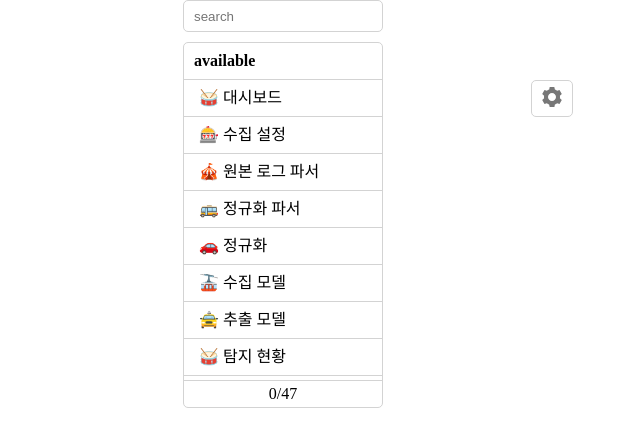
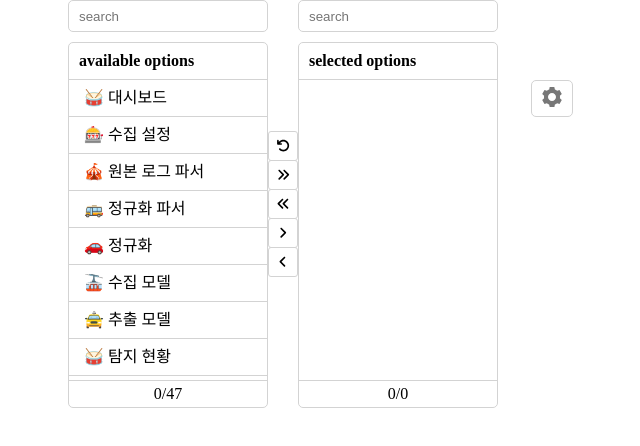
Before and after one commit to wanted-codestates-project-team-05/wanted-codestates-project-05-3, a React (Create React App) app: page / in a window 1280 px wide. Shown: the top 446 px of the page, without its empty margins (357-997 px from the left). Built offline with nearby package versions, Linux system fonts and the light colour scheme.

Commit message:
[Client]/fix: list move bug / feat: click event (#21)
feat: click event
feat: list move

Co-authored-by: SeongHyun <70502670+Lee-Seonghyun316@users.noreply.github.com>

```diff
--- a/src/App.js
+++ b/src/App.js
@@ -1,16 +1,13 @@
 import GlobalStyle from './GlobalStyle';
 import Setting from './components/Setting';
+import Homepage from './pages/Homepage';
 import ListContainer from './components/ListContainer';
-import FakeHomePage from './components/ItemMoveButton/FakeHomePage';
 
 function App() {
   return (
     <>
       <GlobalStyle />
-      {/*<Homepage />*/}
-      {/*<ListContainer />*/}
-      {/* <FakeHomePage /> */}
-      <ListContainer />
+      <Homepage />
       <Setting />
     </>
   );
--- a/src/atom/onoffAtom.js
+++ b/src/atom/onoffAtom.js
@@ -12,10 +12,10 @@ export const titleOnOffState = atom({
 
 export const oneDragOnOffState = atom({
   key: 'oneDragOnOffState',
-	default: window.localStorage.getItem('oneDragOnOff') || false,
+	default: window.localStorage.getItem('oneDragOnOff') || true,
 });
 
 export const itemNumOnOffState = atom({
   key: 'itemNumOnOffState',
-	default: window.localStorage.getItem('itemNumOnOff') || false,
+	default: window.localStorage.getItem('itemNumOnOff') || true,
 });
--- a/src/components/ItemMoveButton/CountSelectedItem.js
+++ b/src/components/ItemMoveButton/CountSelectedItem.js
@@ -1,12 +1,7 @@
 import React from 'react';
 import styled from 'styled-components';
-import { leftListState, rightListState } from '../../atom/objectAtom';
-import { useRecoilState } from 'recoil';
 
-const CountSelectedItem = ({ selectedItemsLength, direction }) => {
-  const [leftList, setLeftList] = useRecoilState(leftListState);
-  const [rightList, setRightList] = useRecoilState(rightListState);
-  const allCount = direction === 'left' ? leftList.length : rightList.length;
+const CountSelectedItem = ({ selectedItemsLength, allCount }) => {
   return (
     <Wrap>
       <Text>
@@ -19,13 +14,12 @@ const CountSelectedItem = ({ selectedItemsLength, direction }) => {
 export default CountSelectedItem;
 
 const Wrap = styled.div`
-  width: 200px;
-  background-color: white;
-  border: 1px solid lightgray;
-  border-radius: 3px;
-  text-align: center;
-  height: 20px;
-  line-height: 20px;
+  display: flex;
+  align-items: center;
+  justify-content: center;
+  font-weight: 500;
+  padding: 5px 0px;
+  border-top: 1px solid lightgray;
 `;
 
 const Text = styled.p``;
--- a/src/components/ItemMoveButton/ItemMoveButton.js
+++ b/src/components/ItemMoveButton/ItemMoveButton.js
@@ -12,7 +12,7 @@ import { leftListState, rightListState } from '../../atom/objectAtom';
 import { useRecoilState } from 'recoil';
 import { emojiMenus } from '../../assets/data';
 
-const ItemMoveButton = ({ selectedItems, setSelectedItems }) => {
+const ItemMoveButton = ({ selectedLeft, setSelectedLeft, selectedRight, setSelectedRight }) => {
   const [leftList, setLeftList] = useRecoilState(leftListState);
   const [rightList, setRightList] = useRecoilState(rightListState);
 
@@ -20,31 +20,31 @@ const ItemMoveButton = ({ selectedItems, setSelectedItems }) => {
     setLeftList(emojiMenus);
     setRightList([]);
   };
-  const handleMoveSelected = (selectedItems) => {
-    setRightList((list) => list.concat(selectedItems));
+  const handleMoveSelected = () => {
+    setRightList((list) => list.concat(selectedLeft));
     setLeftList((list) =>
       list.filter((option) => {
         let result = true;
-        selectedItems.forEach((item) => {
+        selectedLeft?.forEach((item) => {
           if (option.id === item.id) result = false;
         });
         return result;
       })
     );
-    setSelectedItems([]);
+    setSelectedLeft([]);
   };
-  const handleMoveAvailable = (selectedItems) => {
-    setLeftList((leftList) => leftList.concat(selectedItems));
+  const handleMoveAvailable = () => {
+    setLeftList((leftList) => leftList.concat(selectedRight));
     setRightList((rightList) =>
       rightList.filter((option) => {
         let result = true;
-        selectedItems.forEach((item) => {
+        selectedRight?.forEach((item) => {
           if (option.id === item.id) result = false;
         });
         return result;
       })
     );
-    setSelectedItems([]);
+    setSelectedRight([]);
   };
   const handleMoveAll = (direction) => {
     if (direction === 'right') {
@@ -58,20 +58,20 @@ const ItemMoveButton = ({ selectedItems, setSelectedItems }) => {
 
   return (
     <Wrap>
-      <Button>
-        <FontAwesomeIcon icon={faArrowRotateRight} onClick={handleInitializationClick} />
+      <Button onClick={handleInitializationClick}>
+        <FontAwesomeIcon icon={faArrowRotateRight} />
       </Button>
-      <Button>
-        <FontAwesomeIcon icon={faAngleDoubleLeft} onClick={() => handleMoveAll('right')} />
+      <Button onClick={() => handleMoveAll('right')}>
+        <FontAwesomeIcon icon={faAngleDoubleLeft} />
       </Button>
-      <Button>
-        <FontAwesomeIcon icon={faAngleDoubleRight} onClick={() => handleMoveAll('left')} />
+      <Button onClick={() => handleMoveAll('left')}>
+        <FontAwesomeIcon icon={faAngleDoubleRight} />
       </Button>
-      <Button>
-        <FontAwesomeIcon icon={faAngleLeft} onClick={() => handleMoveSelected(selectedItems)} />
+      <Button onClick={handleMoveSelected}>
+        <FontAwesomeIcon icon={faAngleLeft} />
       </Button>
-      <Button>
-        <FontAwesomeIcon icon={faAngleRight} onClick={() => handleMoveAvailable(selectedItems)} />
+      <Button onClick={handleMoveAvailable}>
+        <FontAwesomeIcon icon={faAngleRight} />
       </Button>
     </Wrap>
   );
@@ -82,6 +82,7 @@ const Wrap = styled.div`
   display: flex;
   flex-direction: column;
   border-collapse: collapse;
+  width: 30px;
 `;
 const Button = styled.button`
   margin-top: -1px;
@@ -89,7 +90,6 @@ const Button = styled.button`
   background: white;
   border: 1px solid lightgray;
   border-radius: 3px;
-  width: 30px;
+  cursor: pointer;
   height: 30px;
-  cursor: pointer;
 `;
--- a/src/components/ListContainer.js
+++ b/src/components/ListContainer.js
@@ -1,42 +1,58 @@
 import React, { useEffect, useState } from 'react';
+import { useRecoilValue } from 'recoil';
 import styled from 'styled-components';
-import { emojiMenus } from '../assets/data';
+import { componentHeightState, componentWidthState, itemSizeState } from '../atom/objectAtom';
+import { itemNumOnOffState, oneDragOnOffState } from '../atom/onoffAtom';
 import { DragToReorderList } from '../hooks/DragAndDrop';
+import CountSelectedItem from './ItemMoveButton/CountSelectedItem';
 
-export default function ListContainer({ title = 'available', width, height, fontSize = 'M' }) {
-  const [items, setItems] = useState(emojiMenus);
+export default function ListContainer({ list, selected, setSelected, title }) {
+  const [filtered, setFiltered] = useState([]);
   const [filter, setFilter] = useState('');
-  const [selected, setSelected] = useState([]);
-  const [size, setSize] = useState();
+  const [initialSelect, setInitialSelect] = useState();
+  const size = useRecoilValue(itemSizeState);
+  const width = useRecoilValue(componentWidthState);
+  const height = useRecoilValue(componentHeightState);
+  const multiSelect = useRecoilValue(oneDragOnOffState);
+  const countView = useRecoilValue(itemNumOnOffState);
+
   const { onDragStart, onDragOver, onDragLeave, onDragEnter, onDragEnd, onDrop } = DragToReorderList({
-    items,
-    setItems,
+    filtered,
+    setFiltered,
   });
+
   const handleInput = ({ target: { value } }) => {
     setFilter(value);
   };
 
-  const handleClick = (item) => {
-    setSelected((prev) => (prev.includes(item) ? [...prev.filter((value) => value.id !== item.id)] : [...prev, item]));
+  const handleClick = (e, item) => {
+    if (!multiSelect) {
+      setSelected([item]);
+      setInitialSelect(item);
+      return;
+    }
+    if (e.nativeEvent.ctrlKey || e.metaKey) {
+      setSelected((prev) =>
+        prev.includes(item) ? [...prev.filter((value) => value.id !== item.id)] : [...prev, item]
+      );
+      setInitialSelect(item);
+      return;
+    }
+    if (e.nativeEvent.shiftKey) {
+      const index = list.findIndex((value) => value === initialSelect);
+      const clickedIndex = list.findIndex((value) => value === item);
+      if (index <= clickedIndex) setSelected(list.slice(index, clickedIndex + 1));
+      if (index > clickedIndex) setSelected(list.slice(clickedIndex, index + 1));
+      return;
+    }
+    setSelected([item]);
+    setInitialSelect(item);
   };
 
   useEffect(() => {
-    switch (fontSize) {
-      case 'XS':
-        setSize(0.6);
-        break;
-      case 'S':
-        setSize(0.8);
-        break;
-      default:
-        setSize(1);
-    }
-  }, [fontSize]);
-
-  useEffect(() => {
     setSelected([]);
-    setItems(emojiMenus.filter((item) => item.name.includes(filter)));
-  }, [filter]);
+    setFiltered(list.filter((item) => item?.name.includes(filter)));
+  }, [filter, list, setSelected]);
 
   return (
     <Container width={width}>
@@ -46,15 +62,15 @@ export default function ListContainer({ title = 'available', width, height, font
           <p>{title}</p>
         </TextBox>
         <Ul height={height}>
-          {items.map((item, index) => {
+          {filtered.map((item, index) => {
             return (
               <Li
                 key={item.id}
                 size={size}
                 selected={selected.includes(item)}
-                onClick={() => handleClick(item)}
                 data-position={index}
                 draggable={true}
+                onClick={(e) => handleClick(e, item)}
                 onDragStart={onDragStart}
                 onDragOver={onDragOver}
                 onDragLeave={onDragLeave}
@@ -66,11 +82,7 @@ export default function ListContainer({ title = 'available', width, height, font
             );
           })}
         </Ul>
-        <CountBox>
-          <p>
-            {selected.length}/{items.length}
-          </p>
-        </CountBox>
+        {countView && <CountSelectedItem allCount={filtered.length} selectedItemsLength={selected.length} />}
       </Wrapper>
     </Container>
   );
@@ -119,7 +131,7 @@ const Ul = styled.ul`
 
 const Li = styled.li`
   padding: 10px 0 10px 15px;
-  font-size: ${({ size }) => size * 16}px;
+  font-size: ${({ size }) => size}px;
   border-bottom: 1px solid lightgray;
   ${({ selected }) => (selected ? 'background-color: skyblue;' : '')}
   cursor: pointer;
@@ -134,12 +146,3 @@ const Li = styled.li`
     background-color: #00a8ff;
   }
 `;
-
-const CountBox = styled.div`
-  display: flex;
-  align-items: center;
-  justify-content: center;
-  font-weight: 500;
-  padding: 5px 0px;
-  border-top: 1px solid lightgray;
-`;
--- a/src/pages/Homepage.js
+++ b/src/pages/Homepage.js
@@ -1,5 +1,68 @@
-import React from 'react';
+import React, { useEffect, useState } from 'react';
+import { useRecoilState, useRecoilValue } from 'recoil';
+import { leftListState, leftTitleNameState, rightListState, rightTitleNameState } from '../atom/objectAtom';
+import styled from 'styled-components';
+import ItemMoveButton from '../components/ItemMoveButton/ItemMoveButton';
+import ListContainer from '../components/ListContainer';
 
 export default function Homepage() {
-  return <div>Homepage</div>;
+  const [leftList, setLeftList] = useRecoilState(leftListState);
+  const [rightList, setRightList] = useRecoilState(rightListState);
+  const [selectedLeft, setSelectedLeft] = useState([]);
+  const [selectedRight, setSelectedRight] = useState([]);
+  const leftTitleName = useRecoilValue(leftTitleNameState);
+  const rightTitleName = useRecoilValue(rightTitleNameState);
+
+  useEffect(() => {
+    if (selectedLeft.length > 0) {
+      setSelectedRight([]);
+    }
+  }, [selectedLeft, setSelectedRight]);
+
+  useEffect(() => {
+    if (selectedRight.length > 0) {
+      setSelectedLeft([]);
+    }
+  }, [selectedRight, setSelectedLeft]);
+
+  return (
+    <Container>
+      <Wrapper>
+        <ListContainer
+          list={leftList}
+          setList={setLeftList}
+          selected={selectedLeft}
+          setSelected={setSelectedLeft}
+          title={leftTitleName}
+        />
+        <ItemMoveButton
+          selectedLeft={selectedLeft}
+          setSelectedLeft={setSelectedLeft}
+          selectedRight={selectedRight}
+          setSelectedRight={setSelectedRight}
+        />
+        <ListContainer
+          list={rightList}
+          setList={setRightList}
+          selected={selectedRight}
+          setSelected={setSelectedRight}
+          title={rightTitleName}
+          direction={'right'}
+        />
+      </Wrapper>
+    </Container>
+  );
 }
+
+const Container = styled.div`
+  display: flex;
+  justify-content: center;
+  align-items: center;
+  height: 100%;
+`;
+
+const Wrapper = styled.div`
+  display: flex;
+  justify-content: center;
+  align-items: center;
+`;
```
Also changed, not shown: 1 other file (tests, documents, lock files or other folders). Lines whose indentation alone changed are shown as unchanged.
